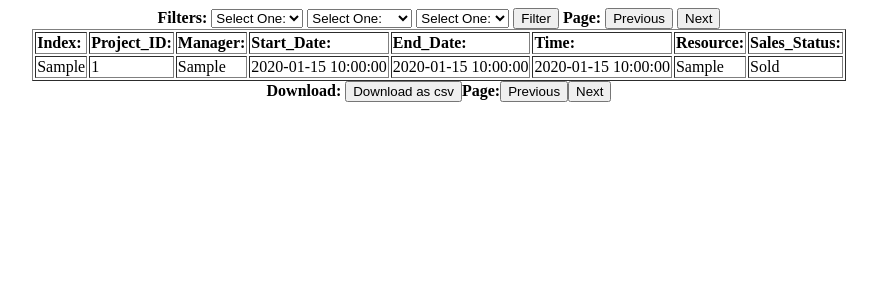
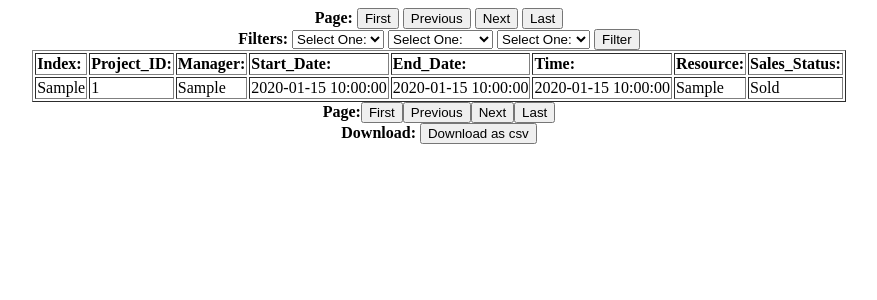
Before and after one commit to april-kelly/resouce-management, a PHP site: page /list.php in a window 1280 px wide. Shown: the top 300 px of the page, without its empty margins (201-1078 px from the left). Run offline with PHP 8.4, Linux system fonts and the light colour scheme; tables that the repository leaves empty or names only in its code hold one stand-in row (values such as "Sample post").

Commit message:
Added first and last buttons to list.php

```diff
--- a/liam/list.php
+++ b/liam/list.php
@@ -24,6 +24,12 @@ table{
 }
 </style>
 <form action="./list.php" method="post">
+	<label><b>Page:</b></label>
+	<input type="submit" value="First" name="first">
+	<input type="submit" value="Previous" name="previous">
+	<input type="submit" value="Next" name="next">
+	<input type="submit" value="Last" name="Last"><br />
+
 	<label><b>Filters: </b><label>
 	<select name="by">
 	 <option value="">Select One:</option>
@@ -50,9 +56,6 @@ table{
 	</select>
 
 	<input type="submit" value="Filter" />
-	<label><b>Page:</b></label>
-	<input type="submit" value="Previous" name="last">
-	<input type="submit" value="Next" name="next">
 </form>
 
 <table border="1">
@@ -74,13 +77,22 @@ table{
 	$_SESSION['end'] = '30';
 	}
 
+	if(isset($_REQUEST['last'])){
+		//$_SESSION['start'] = $_SESSION['start'] - 30;
+		//$_SESSION['end'] = $_SESSION['end'] - 30;
+	}
+
+	if(isset($_REQUEST['first'])){
+		$_SESSION['start'] = '0';
+		$_SESSION['end'] = '30';
+	}
 
 	if(isset($_REQUEST['next'])){
 		$_SESSION['start'] = $_SESSION['start'] + 30;
 		$_SESSION['end'] = $_SESSION['end'] + 30;
 	}
 
-	if(isset($_REQUEST['last'])){
+	if(isset($_REQUEST['previous'])){
 		$_SESSION['start'] = $_SESSION['start'] - 30;
 		$_SESSION['end'] = $_SESSION['end'] - 30;
 	}
@@ -148,11 +160,13 @@ table{
 ?>
 <table
 <form action="./list.php" method="get">
+	<label><b>Page:</b></label>
+	<input type="submit" value="First" name="first">
+	<input type="submit" value="Previous" name="previous">
+	<input type="submit" value="Next" name="next">
+	<input type="submit" value="Last" name="Last"><br />
 	<label><b>Download: </b></label>
 	<input type="submit" value="Download as csv" name="csv">
-	<label><b>Page:</b></label>
-	<input type="submit" value="Previous" name="last">
-	<input type="submit" value="Next" name="next">
 </form>
 </body>
 </html>
```
